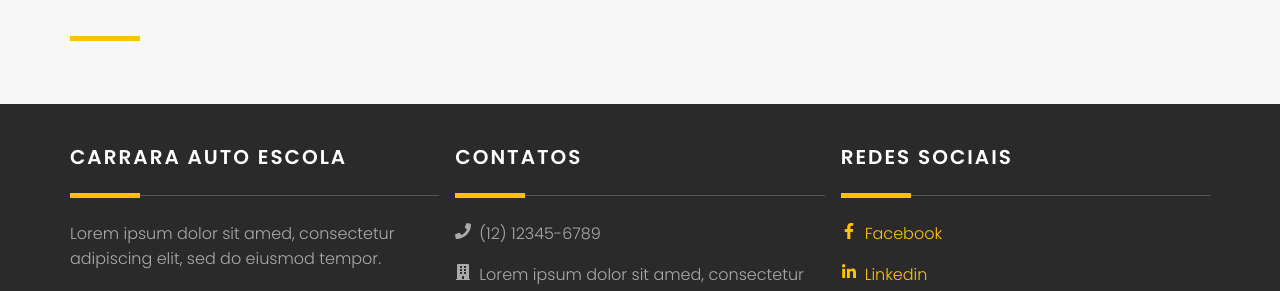
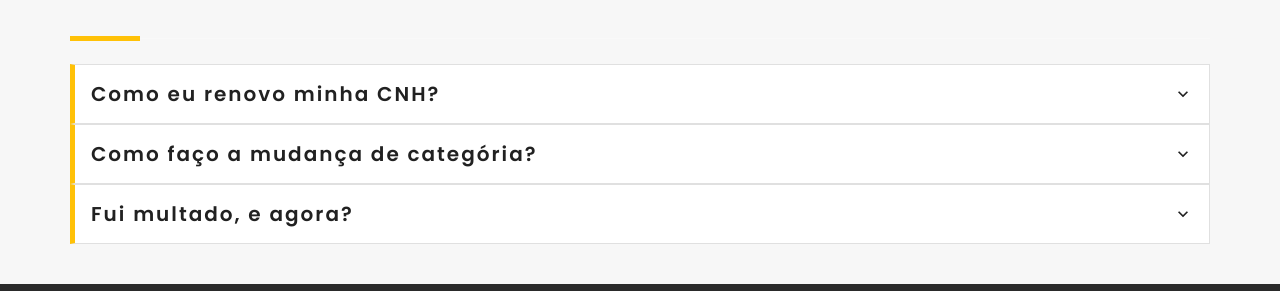
Before and after one commit to josedoce/autoescola-carrara, a React (Create React App) app: page / in a window 1280 px wide. Shown: the part 2213-2504 px from the top of the page. Built offline with nearby package versions, Linux system fonts and the light colour scheme.

Commit message:
Home finalizada

```diff
--- a/src/components/pages/Home.js
+++ b/src/components/pages/Home.js
@@ -8,6 +8,7 @@ import Section from '../molecules/Section';
 import Grid from '../atoms/Grid';
 import Footer from '../organisms/Footer';
 import ProductGrid from '../organisms/ProductGrid';
+import Accordion,{AccordionGroup} from '../atoms/Accordion';
 import {FaCar, FaKey, FaMapMarkedAlt, FaAccessibleIcon} from 'react-icons/fa';
 import bmwVideo from '../../assets/bmw.mp4';
 import { produto } from './db';
@@ -83,6 +84,17 @@ const Home = () => {
                 <Heading>
                     <h2>Duvidas recorrentes</h2>
                 </Heading>
+               <AccordionGroup>
+                    <Accordion title="Como eu renovo minha CNH?">
+                        Lorem ipsum dolor sit amed, consectetur adipiscing elit, sed do eiusmod tempor.Lorem ipsum dolor sit amed, consectetur adipiscing elit, sed do eiusmod tempor.Lorem ipsum dolor sit amed, consectetur adipiscing elit, sed do eiusmod tempor.
+                    </Accordion>
+                    <Accordion title="Como faço a mudança de categória?">
+                        Lorem ipsum dolor sit amed, consectetur adipiscing elit, sed do eiusmod tempor.Lorem ipsum dolor sit amed, consectetur adipiscing elit, sed do eiusmod tempor.Lorem ipsum dolor sit amed, consectetur adipiscing elit, sed do eiusmod tempor.
+                    </Accordion>
+                    <Accordion title="Fui multado, e agora?">
+                        Lorem ipsum dolor sit amed, consectetur adipiscing elit, sed do eiusmod tempor.Lorem ipsum dolor sit amed, consectetur adipiscing elit, sed do eiusmod tempor.Lorem ipsum dolor sit amed, consectetur adipiscing elit, sed do eiusmod tempor.
+                    </Accordion>
+               </AccordionGroup>
             </Section>
             <Footer/>
         </>
```
